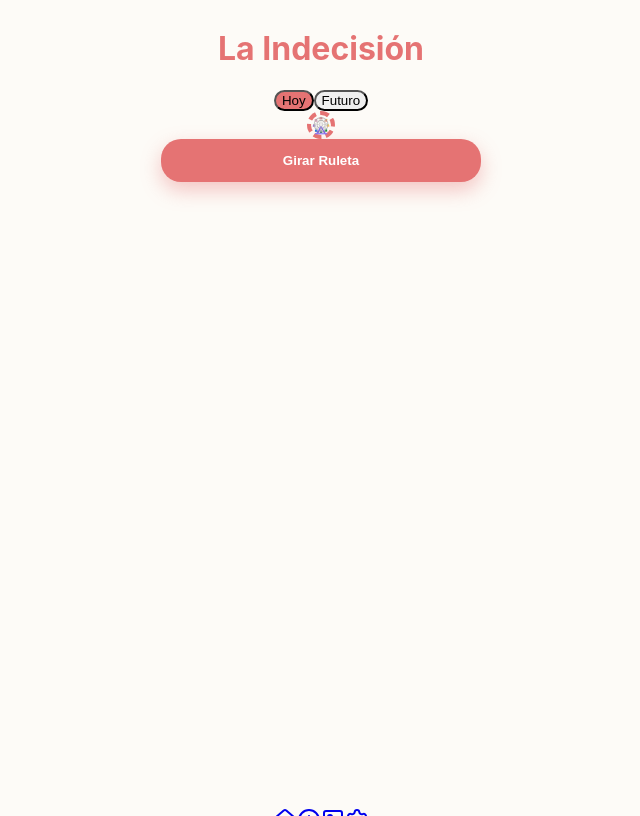
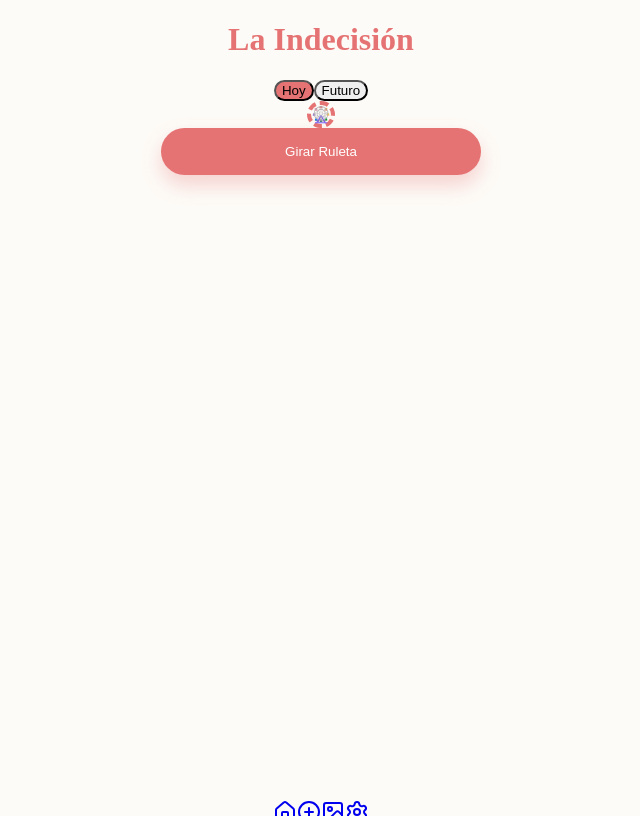
Before and after one commit to laucorosan-spec/la-indecision, a Next.js app: page / in a window 1280 px wide. Shown: the whole page, without its empty margins (319-959 px from the left). Built offline with nearby package versions, Linux system fonts and the light colour scheme; no server answers; the database is empty.

Commit message:
Update globals.css

```diff
--- a/src/app/globals.css
+++ b/src/app/globals.css
@@ -2,44 +2,33 @@
 @tailwind components;
 @tailwind utilities;
 
-:root {
-  --bg: #fdfbf7;
-  --primary: #e57373;
-  --glass: rgba(255, 255, 255, 0.7);
-}
-
 body {
-  background-color: var(--bg);
-  color: #4a4a4a;
-  font-family: 'Inter', sans-serif;
+  background-color: #fdfbf7;
+  color: #2d2d2d;
+  margin: 0;
+  padding: 0;
+  overflow-x: hidden;
 }
 
 .glass-card {
-  background: var(--glass);
+  background: rgba(255, 255, 255, 0.7);
   backdrop-filter: blur(10px);
-  -webkit-backdrop-filter: blur(10px);
   border-radius: 30px;
-  border: 1px solid rgba(255, 255, 255, 0.3);
-  box-shadow: 0 10px 25px rgba(0, 0, 0, 0.03);
+  box-shadow: 0 10px 30px rgba(0, 0, 0, 0.03);
 }
 
 .btn-coral {
-  background-color: var(--primary);
+  background-color: #e57373;
   color: white;
-  font-weight: 700;
-  padding: 14px 28px;
-  border-radius: 20px;
+  padding: 16px;
+  border-radius: 25px;
+  box-shadow: 0 10px 20px rgba(229, 115, 115, 0.3);
   border: none;
-  cursor: pointer;
-  box-shadow: 0 8px 20px rgba(229, 115, 115, 0.4);
-  transition: all 0.3s ease;
+  transition: all 0.2s;
 }
 
-.btn-coral:hover {
-  transform: translateY(-2px);
-  filter: brightness(1.05);
+/* Evita que el botón sea gigante en PC */
+.btn-coral {
+  width: 100%;
+  max-width: 320px;
 }
-
-.btn-coral:active {
-  transform: scale(0.96);
-}
```
